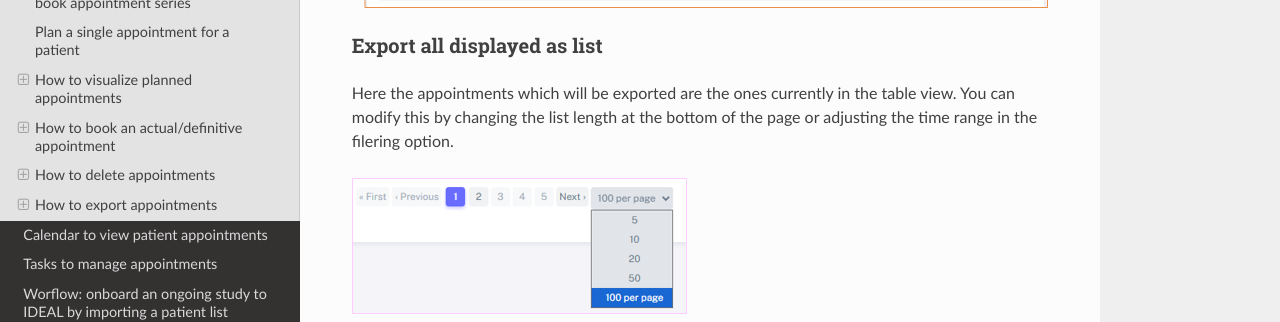
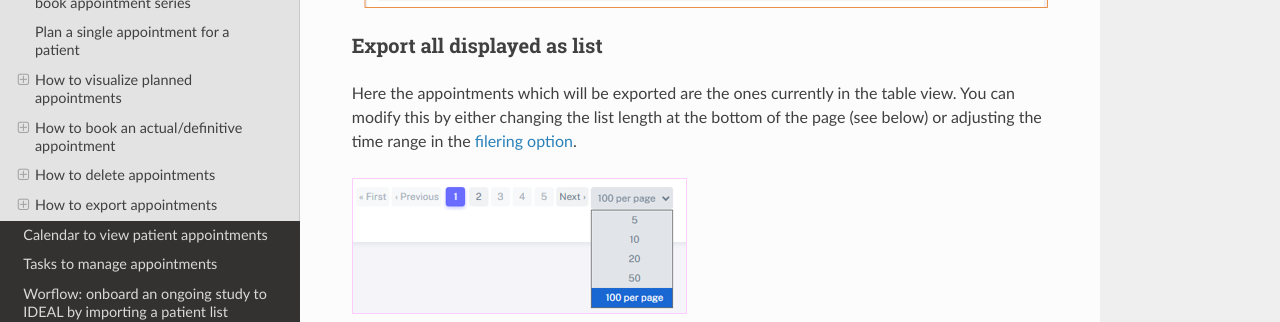
Before and after one commit to Nynuphar/IDEAL-doc, a Sphinx documentation site: the page built from docs/source/appointments.rst, in a window 1280 px wide and 900 px high, scrolled down 9489 px. Shown: the part 397-719 px from the top of the window. Built offline with Sphinx 7.4.7 and the Read the Docs theme 3.1.0, drawn with Linux system fonts in a browser that asks for light colours.

Commit message:
Update appointments.rst

```diff
--- a/docs/source/appointments.rst
+++ b/docs/source/appointments.rst
@@ -203,6 +205,6 @@ Here, you can select select the specific appointments to export, by ticking the
 Export all displayed as list
 =====================================
 
-Here the appointments which will be exported are the ones currently in the table view. You can modify this by changing the list length at the bottom of the page or adjusting the time range in the filering option.
+Here the appointments which will be exported are the ones currently in the table view. You can modify this by either changing the list length at the bottom of the page (see below) or adjusting the time range in the :ref:`filering option<FilterRef>`.
 
 .. image:: AppListLength.png
```
Also changed, not shown: other parts of docs/source/appointments.rst (+2 -0 lines).
